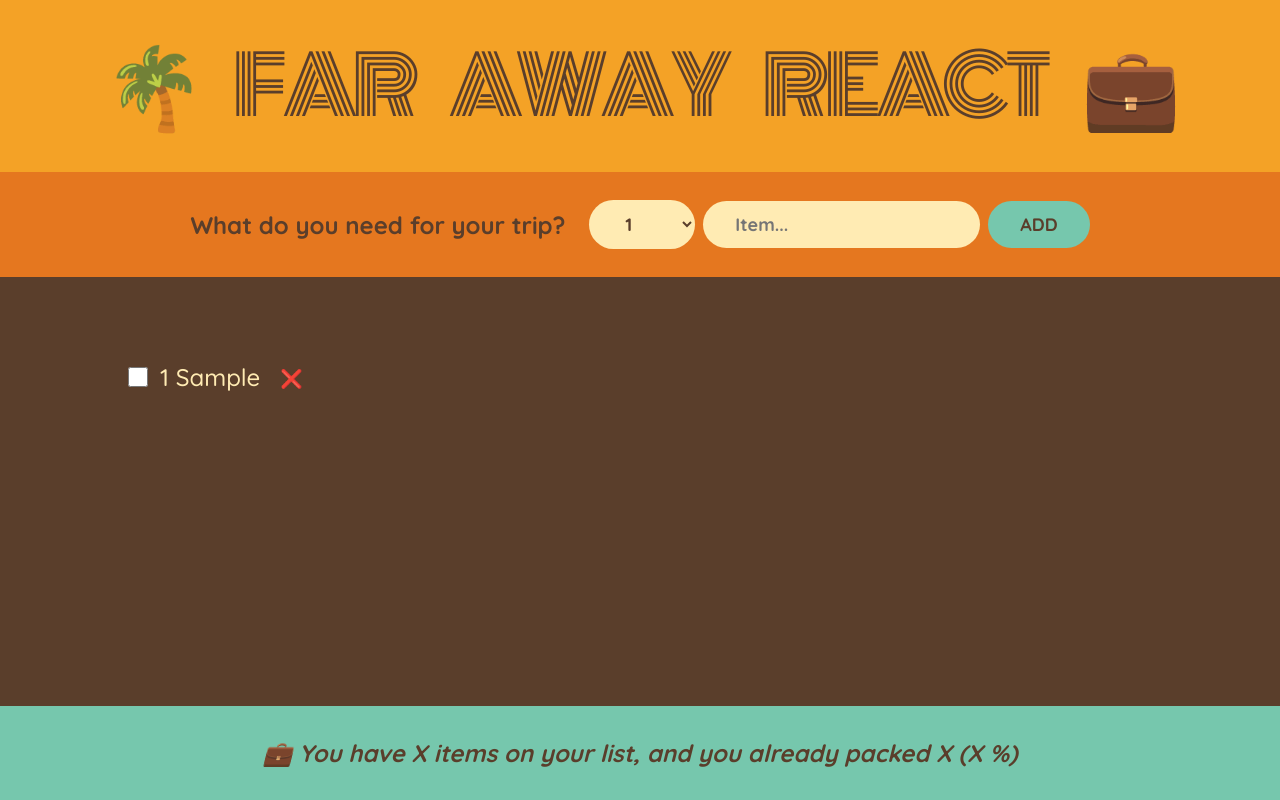
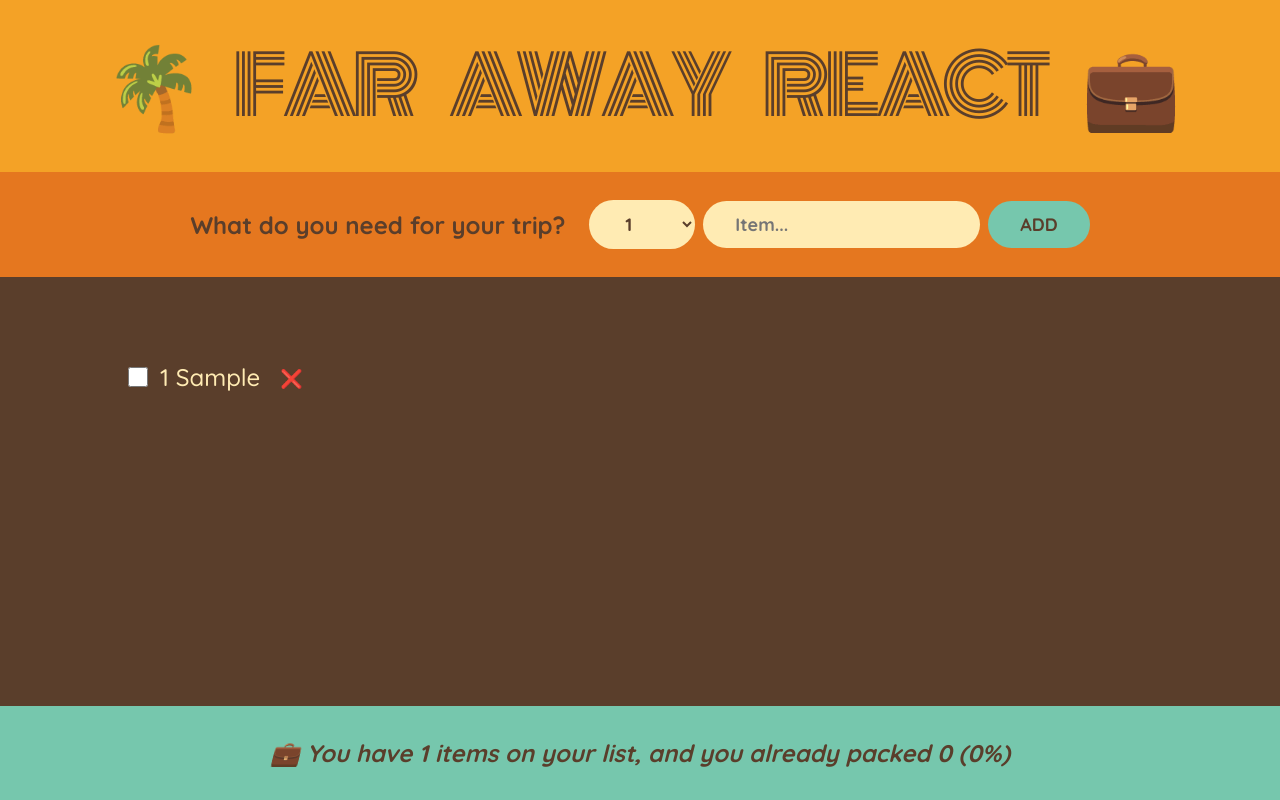
Before and after one commit to SimAndrew/FarAway-TodoList-React, a React (Vite) app: page / in a window 1280 px wide. Both pictures are taken after typing "Sample" into the empty fields and a click on the button "ADD". Built offline with nearby package versions, Linux system fonts and the light colour scheme.

Commit message:
feat:calculate statistics(Stats) on footer (numItems, numPacked, percentage%)

```diff
--- a/src/App.jsx
+++ b/src/App.jsx
@@ -3,6 +3,7 @@
 
 export default function App() {
 	const [items, setItems] = useState([]);
+
 	function handleAddItems(item) {
 		setItems((items) => [...items, item]);
 	}
@@ -28,7 +29,7 @@
 				onDeleteItem={handleDeleteItem}
 				onToggleItem={handleToggleItem}
 			/>
-			<Stats />
+			<Stats items={items} />
 		</div>
 	);
 }
@@ -110,10 +111,25 @@
 	);
 }
 
-function Stats() {
+function Stats({ items }) {
+	if (!items.length)
+		return (
+			<p className="stats">
+				<em>Start adding some items to your packing list!</em>
+			</p>
+		);
+
+	const numItems = items.length;
+	const numPacked = items.filter((item) => item.packed).length;
+	const percentage = Math.round((numPacked / numItems) * 100) || 0;
+
 	return (
 		<footer className="stats">
-			<em>💼 You have X items on your list, and you already packed X (X %)</em>
+			<em>
+				{percentage === 100
+					? 'You got everything! Ready to go ✈'
+					: `💼 You have ${numItems} items on your list, and you already packed ${numPacked} (${percentage}%)`}
+			</em>
 		</footer>
 	);
 }
```
